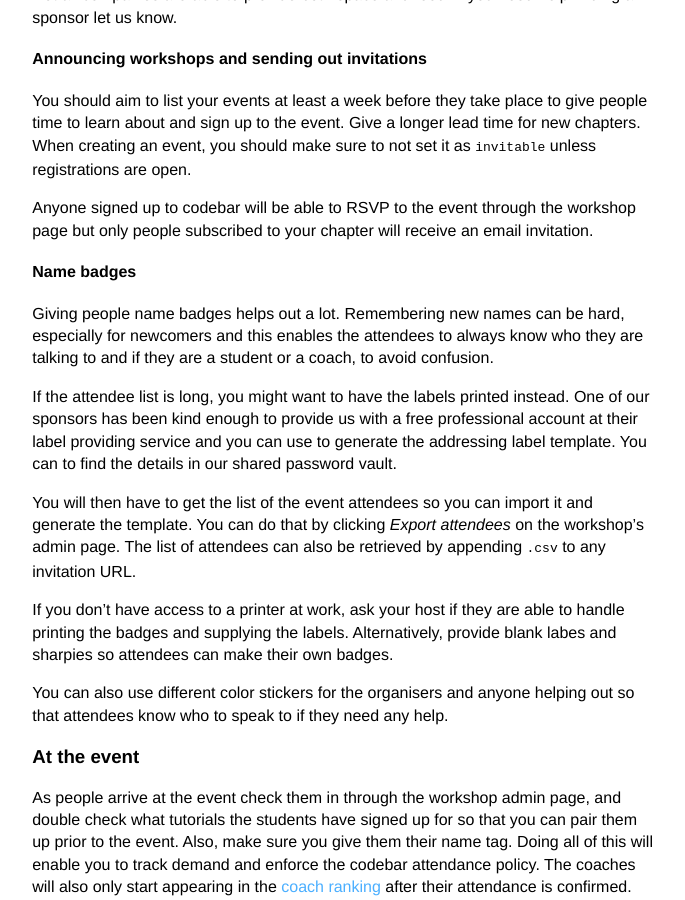
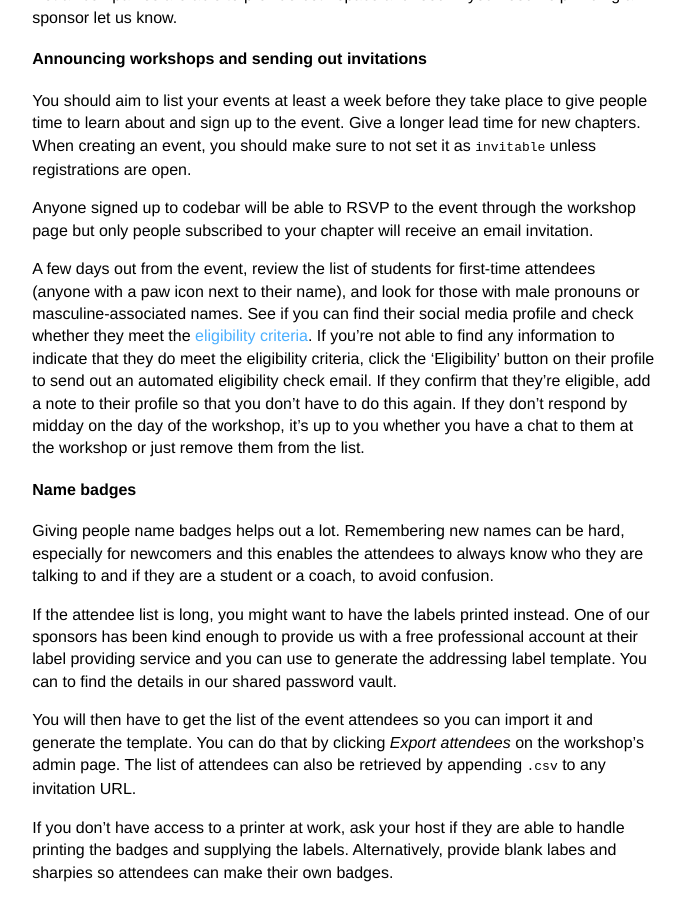
Before and after one commit to codebar/manual, a Jekyll site: the page built from _posts/2015-02-05-organiser-guide.md, in a window 1280 px wide and 900 px high, scrolled down 923 px. Shown: the whole window, without its empty margins (430-1115 px from the left). Built offline with Jekyll 4.4.1, drawn with Linux system fonts in a browser that asks for light colours; nearby versions of some CDN libraries.

Commit message:
Add eligibility-check guidance

```diff
--- a/_posts/2015-02-05-organiser-guide.md
+++ b/_posts/2015-02-05-organiser-guide.md
@@ -28,6 +28,8 @@ Not all companies are able to provide both space and food. If you need help find
 You should aim to list your events at least a week before they take place to give people time to learn about and sign up to the event. Give a longer lead time for new chapters. When creating an event, you should make sure to not set it as `invitable` unless registrations are open.
 
 Anyone signed up to codebar will be able to RSVP to the event through the workshop page but only people subscribed to your chapter will receive an email invitation.
+
+A few days out from the event, review the list of students for first-time attendees (anyone with a paw icon next to their name), and look for those with male pronouns or masculine-associated names. See if you can find their social media profile and check whether they meet the [eligibility criteria](https://codebar.io/student-guide#eligibility). If you're not able to find any information to indicate that they do meet the eligibility criteria, click the 'Eligibility' button on their profile to send out an automated eligibility check email. If they confirm that they're eligible, add a note to their profile so that you don't have to do this again. If they don't respond by midday on the day of the workshop, it's up to you whether you have a chat to them at the workshop or just remove them from the list.
 
 #### Name badges
 
```
